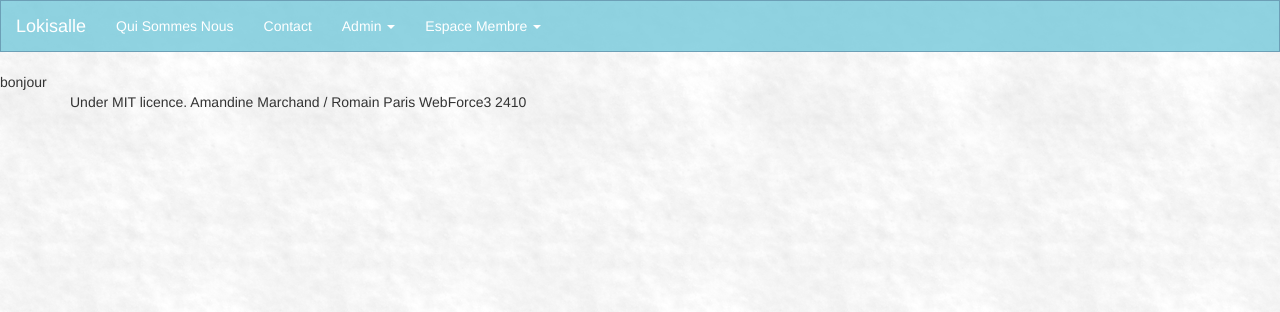
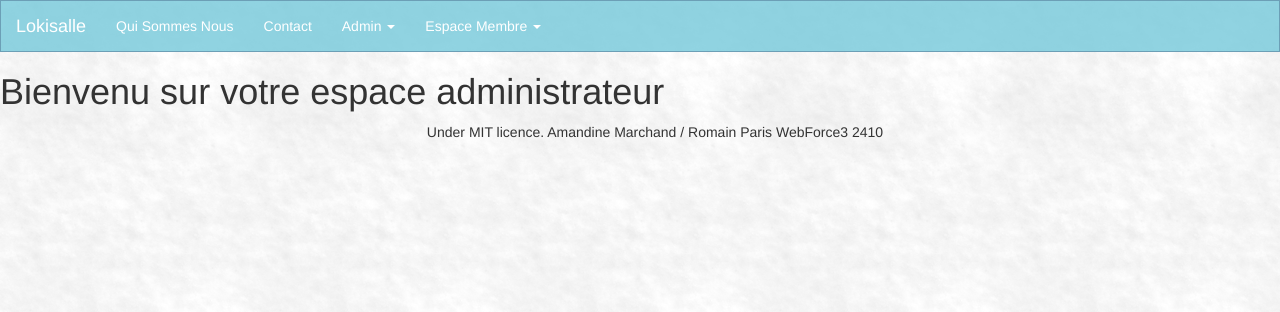
Before and after one commit to ParisRomain/lokisalle, a PHP site: page /lokisalle/admin/index.php in a window 1280 px wide. Shown: the top 312 px of the page. Run offline with PHP 8.4, Linux system fonts and the light colour scheme; some libraries are stand-ins or nearby versions.

Commit message:
footer update

```diff
--- a/admin/inc/home.inc.php
+++ b/admin/inc/home.inc.php
@@ -1 +1 @@
-bonjour
+<h1>Bienvenu sur votre espace administrateur</h1>
--- a/inc/footer.inc.php
+++ b/inc/footer.inc.php
@@ -1 +1,5 @@
-<p>Under MIT licence. Amandine Marchand / Romain Paris WebForce3 2410</p>
+<div class="container">
+	<div class="row">
+		<p class="center-block">Under MIT licence. Amandine Marchand / Romain Paris WebForce3 2410</p>
+	</div>
+</div>
```
